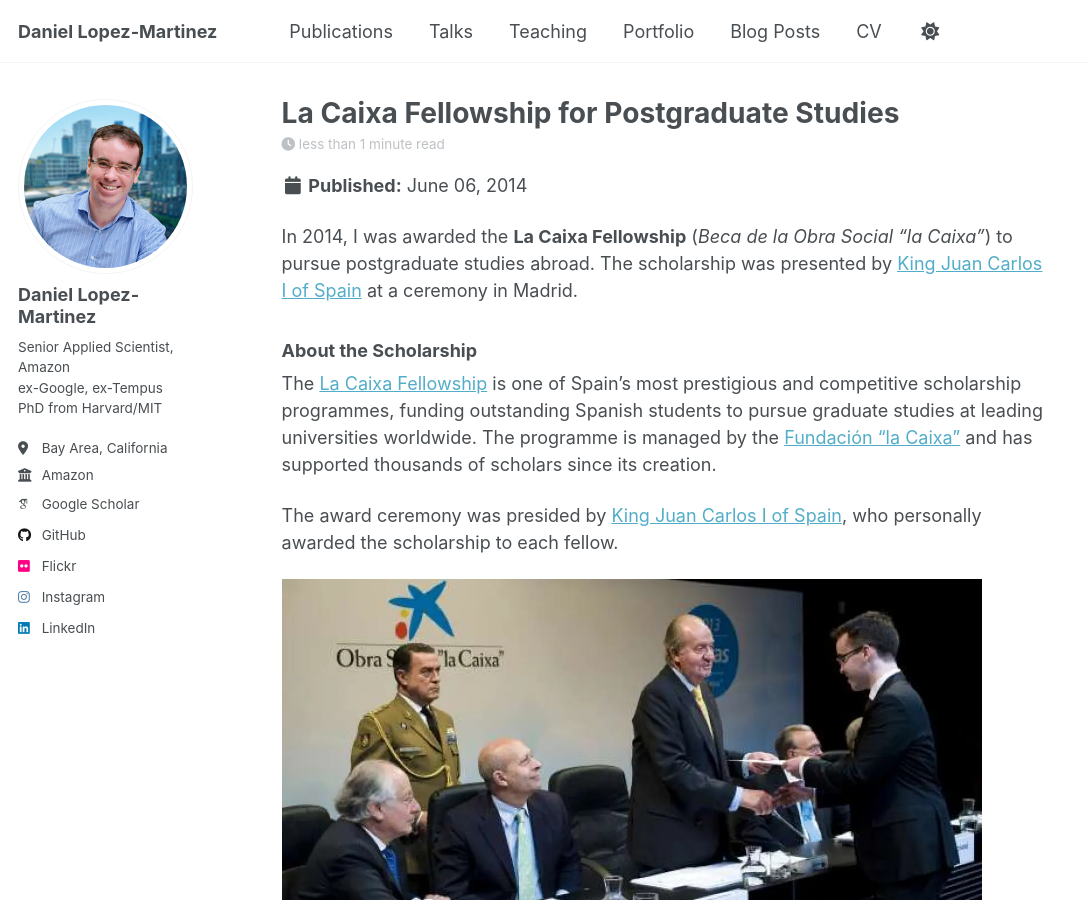
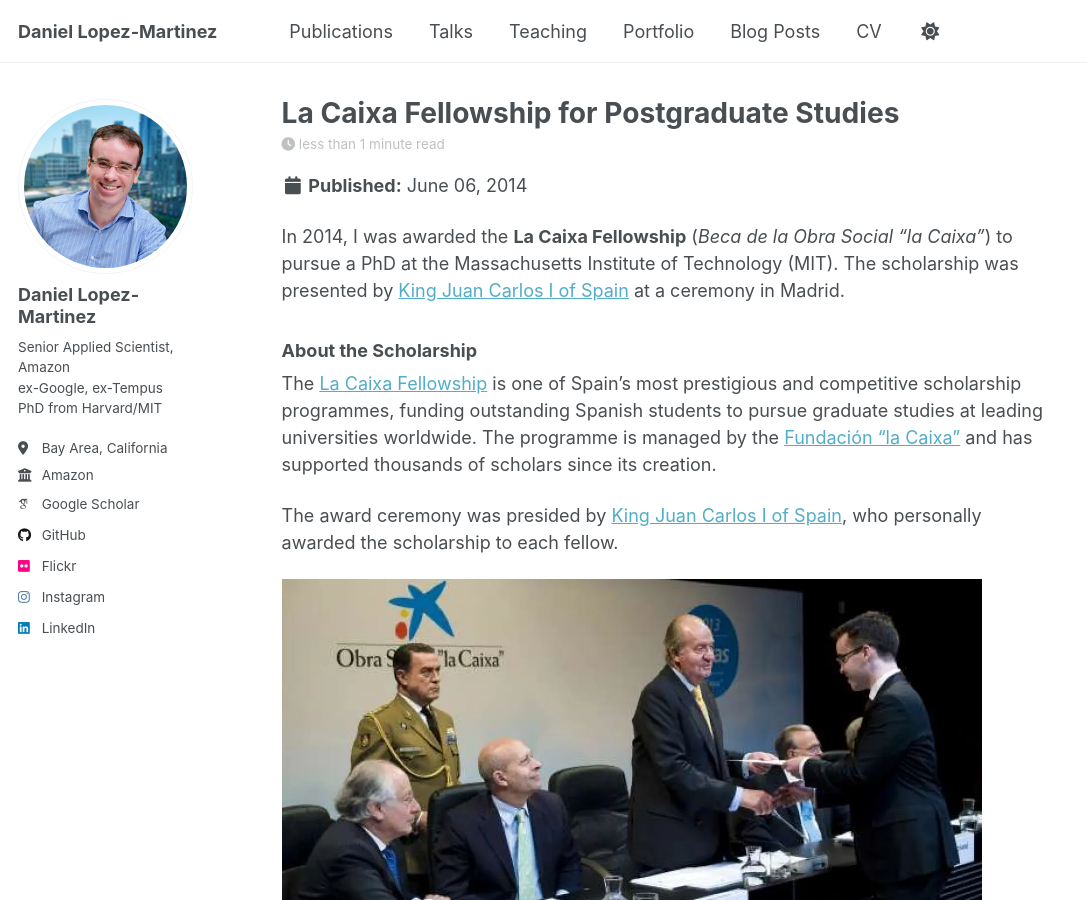
Before and after one commit to daniel-lopezmartinez/daniel-lopezmartinez.github.io, a Jekyll site: the page built from _posts/2014-06-06-la-caixa-scholarship.md, in a window 1280 px wide and 900 px high. Shown: the whole window, without its empty margins (0-1087 px from the left). Built offline with Jekyll 4.4.1, drawn with Linux system fonts in a browser that asks for light colours; some web fonts are replaced; a script that is not in the unit is left out.

Commit message:
more nit

```diff
--- a/_posts/2014-06-06-la-caixa-scholarship.md
+++ b/_posts/2014-06-06-la-caixa-scholarship.md
@@ -12,7 +12,7 @@ tags:
   - la-caixa
 ---
 
-In 2014, I was awarded the **La Caixa Fellowship** (*Beca de la Obra Social "la Caixa"*) to pursue postgraduate studies abroad. The scholarship was presented by [King Juan Carlos I of Spain](https://en.wikipedia.org/wiki/Juan_Carlos_I) at a ceremony in Madrid.
+In 2014, I was awarded the **La Caixa Fellowship** (*Beca de la Obra Social "la Caixa"*) to pursue a PhD at the Massachusetts Institute of Technology (MIT). The scholarship was presented by [King Juan Carlos I of Spain](https://en.wikipedia.org/wiki/Juan_Carlos_I) at a ceremony in Madrid.
 
 ### About the Scholarship
 
```
